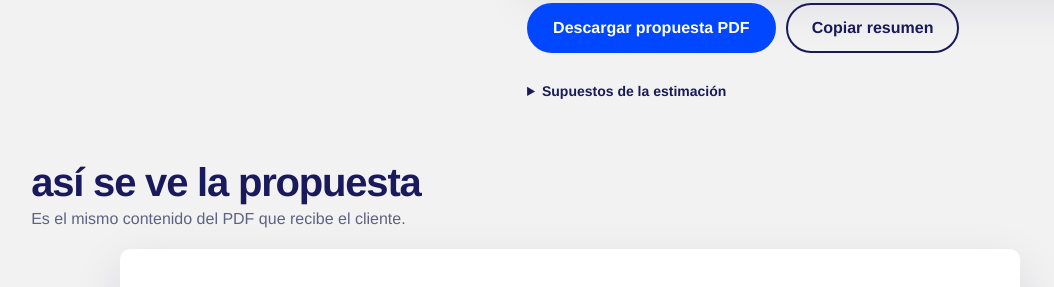
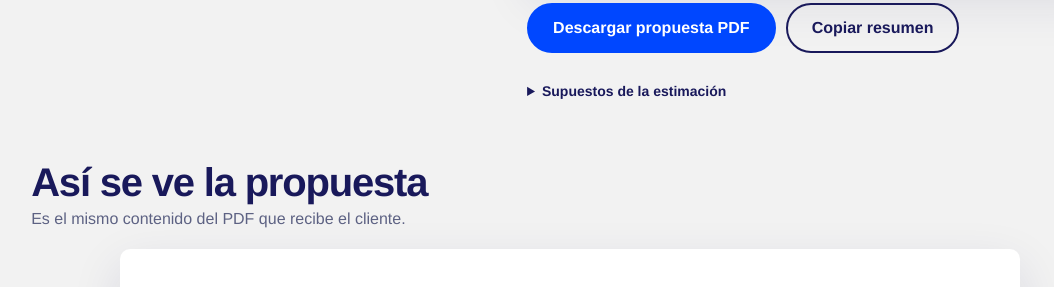
Before and after one commit to luisarraez/simulador-llevatelo, a plain HTML site: page index.html in a window 1280 px wide. Shown: the part 2100-2387 px from the top of the page, without its empty margins (70-1124 px from the left). Drawn offline with Linux system fonts and the light colour scheme.

Commit message:
Así se ve la propuesta, con mayúscula
Co-Authored-By: Claude Opus 5.5 <noreply@anthropic.com>
Claude-Session: https://claude.ai/code/session_01BSvH8D9DGFtuX9Y1HUEkKA

```diff
--- a/index.html
+++ b/index.html
@@ -101,7 +101,7 @@ details.sup summary{cursor:pointer;font-weight:700;color:var(--ink);min-height:3
 details.sup ul{margin:6px 0 0;padding-left:18px}
 /* propuesta */
 .sheet{padding:48px 0 24px}
-.sheet h2{font-size:clamp(28px,3.4vw,40px);letter-spacing:-.03em;line-height:1.05;margin:0 0 4px;text-transform:lowercase}
+.sheet h2{font-size:clamp(28px,3.4vw,40px);letter-spacing:-.03em;line-height:1.05;margin:0 0 4px}
 .sheet .k{color:var(--mute);margin:0 0 18px}
 .paper{background:#fff;color:#19195B;max-width:900px;margin:0 auto;border-radius:10px;box-shadow:0 18px 50px rgba(25,25,91,.12);padding:clamp(18px,5vw,52px);font-size:14px;line-height:1.45}
 .paper .ph{display:flex;justify-content:space-between;align-items:center;gap:12px;flex-wrap:wrap;border-bottom:2px solid #0047FF;padding-bottom:12px}
@@ -210,7 +210,7 @@ footer b{color:var(--lime)}
   </section>
 
   <section class="sheet">
-    <h2>así se ve la propuesta</h2>
+    <h2>Así se ve la propuesta</h2>
     <p class="k">Es el mismo contenido del PDF que recibe el cliente.</p>
     <article class="paper" id="doc"></article>
   </section>
```
